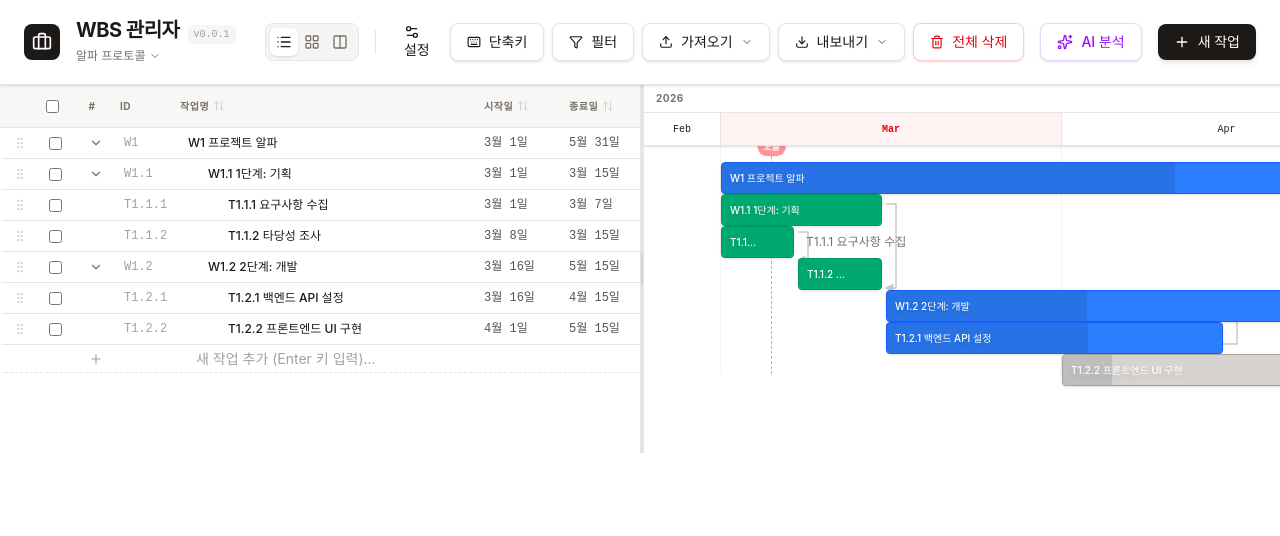
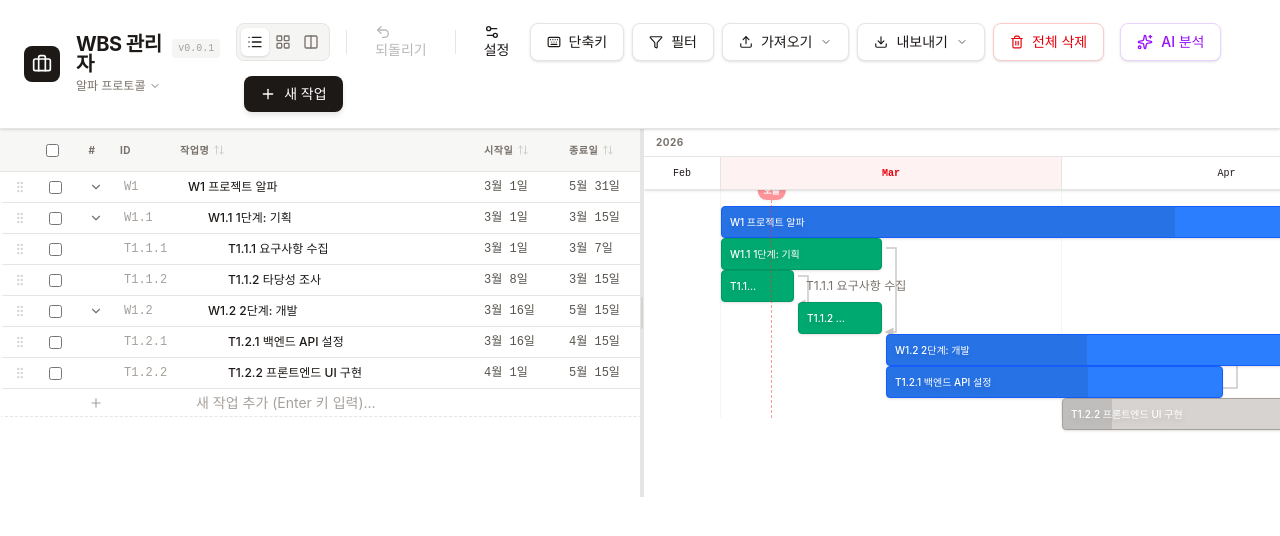
Before and after one commit to kimkh0422/WBS_Project, a React (Vite) app: page / in a window 1280 px wide. Shown: the top 536 px of the page. Built offline with nearby package versions, Linux system fonts and the light colour scheme.

Commit message:
feat: 되돌리기 버튼 추가 (툴바)
- 툴바에 Undo2 아이콘 버튼 추가
- 히스토리가 없을 때 비활성화(disabled) 처리
- Ctrl+Z 단축키와 동일 동작

Co-Authored-By: Claude Sonnet 4.6 <noreply@anthropic.com>

```diff
--- a/src/App.tsx
+++ b/src/App.tsx
@@ -7,7 +7,7 @@ import { ConfirmDialog } from './components/ConfirmDialog';
 import { ProjectModal } from './components/ProjectModal';
 import { AIAnalysisModal } from './components/AIAnalysisModal';
 import { WBSProvider, useWBS } from './context/WBSContext';
-import { LayoutGrid, List, Plus, Download, Upload, ChevronDown, FolderPlus, Trash2, X, Filter, Briefcase, Keyboard, Columns, Sparkles, Edit, Settings2 } from 'lucide-react';
+import { LayoutGrid, List, Plus, Download, Upload, ChevronDown, FolderPlus, Trash2, X, Filter, Briefcase, Keyboard, Columns, Sparkles, Edit, Settings2, Undo2 } from 'lucide-react';
 import { cn } from './lib/utils';
 import { Task, FilterState, TaskStatus, SortConfig } from './types';
 import { exportToExcel, parseExcel } from './lib/excel';
@@ -41,7 +41,8 @@ function WBSApp() {
     wbsMap,
     restoreBackup,
     exportFullBackup,
-    undo
+    undo,
+    canUndo
   } = useWBS();
   const fileInputRef = useRef<HTMLInputElement>(null);
   const backupInputRef = useRef<HTMLInputElement>(null);
@@ -374,6 +375,18 @@ function WBSApp() {
               <Columns size={16} />
             </button>
           </div>
+
+          <div className="h-6 w-px bg-[var(--color-line)] mx-2"></div>
+
+          <button
+            onClick={undo}
+            disabled={!canUndo}
+            className="btn-ghost disabled:opacity-30 disabled:cursor-not-allowed"
+            title="되돌리기 (Ctrl+Z)"
+          >
+            <Undo2 size={16} />
+            <span className="hidden md:inline">되돌리기</span>
+          </button>
 
           <div className="h-6 w-px bg-[var(--color-line)] mx-2"></div>
 
```
